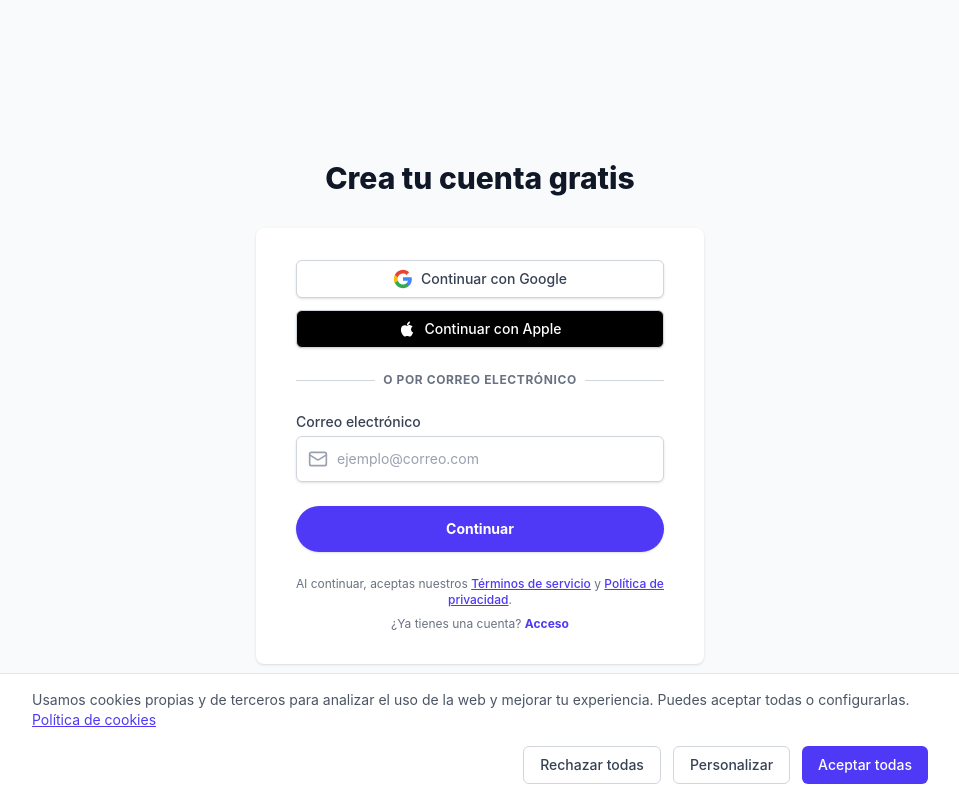
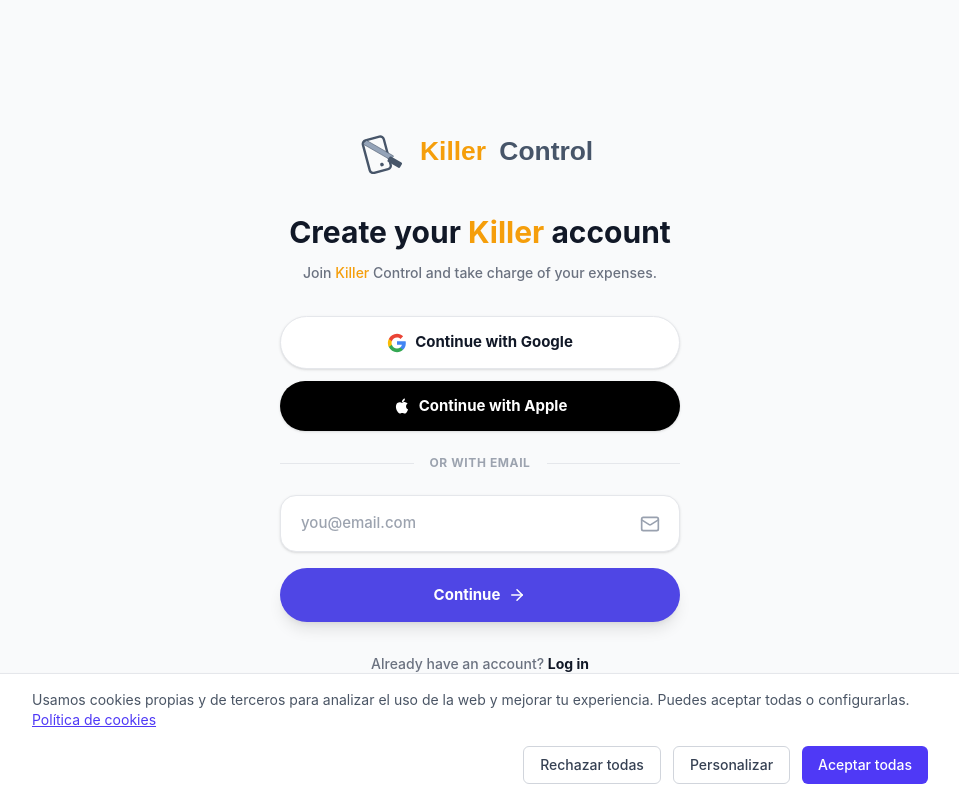
Before and after one commit to ranndoneur26/killer-control, a React (Vite) app: page /signup in a window 1280 px wide. Shown: the whole page, without its empty margins (160-1119 px from the left). Built offline with nearby package versions, Linux system fonts and the light colour scheme; no server answers.

Commit message:
feat: enable real Google, Apple and Email signup logic

```diff
--- a/src/components/SignupPage.jsx
+++ b/src/components/SignupPage.jsx
@@ -1,21 +1,27 @@
-import React, { useState } from 'react';
+import React, { useEffect } from 'react';
 import { useSearchParams, useNavigate } from 'react-router-dom';
-import { api } from '../lib/api';
 import { useToast } from '../hooks/useToast';
-import { Loader2, Mail, CheckCircle2 } from 'lucide-react';
+import { useAuth } from '../hooks/useAuth';
+import { useLanguage } from '../contexts/LanguageContext';
+import { Loader2, Mail, ArrowRight, Eye, EyeOff, ShieldCheck, CheckCircle2, X } from 'lucide-react';
+import { motion, AnimatePresence } from 'framer-motion';
 
+import Logo from './Logo';
+
+/* ── Google SVG ─────────────────────────── */
 const GoogleIcon = () => (
   <svg width="20" height="20" viewBox="0 0 24 24" fill="none">
-    <path d="M22.56 12.25C22.56 11.47 22.49 10.74 22.37 10.04H12V14.22H17.92C17.65 15.6 16.89 16.74 15.72 17.5V20.22H19.26C21.34 18.32 22.56 15.54 22.56 12.25Z" fill="#4285F4"/>
-    <path d="M12 23C14.97 23 17.46 22.02 19.26 20.22L15.72 17.5C14.73 18.16 13.48 18.57 12 18.57C9.13 18.57 6.7 16.63 5.82 14.04H2.17V16.86C3.99 20.46 7.7 23 12 23Z" fill="#34A853"/>
-    <path d="M5.82 14.04C5.59 13.38 5.46 12.7 5.46 12C5.46 11.3 5.59 10.62 5.82 9.96V7.14H2.17C1.42 8.63 1 10.27 1 12C1 13.73 1.42 15.37 2.17 16.86L5.82 14.04Z" fill="#FBBC05"/>
-    <path d="M12 5.43C13.62 5.43 15.06 5.98 16.21 7.07L19.34 3.94C17.45 2.18 14.97 1 12 1C7.7 1 3.99 3.54 2.17 7.14L5.82 9.96C6.7 7.37 9.13 5.43 12 5.43Z" fill="#EA4335"/>
+    <path d="M22.56 12.25C22.56 11.47 22.49 10.74 22.37 10.04H12V14.22H17.92C17.65 15.6 16.89 16.74 15.72 17.5V20.22H19.26C21.34 18.32 22.56 15.54 22.56 12.25Z" fill="#4285F4" />
+    <path d="M12 23C14.97 23 17.46 22.02 19.26 20.22L15.72 17.5C14.73 18.16 13.48 18.57 12 18.57C9.13 18.57 6.7 16.63 5.82 14.04H2.17V16.86C3.99 20.46 7.7 23 12 23Z" fill="#34A853" />
+    <path d="M5.82 14.04C5.59 13.38 5.46 12.7 5.46 12C5.46 11.3 5.59 10.62 5.82 9.96V7.14H2.17C1.42 8.63 1 10.27 1 12C1 13.73 1.42 15.37 2.17 16.86L5.82 14.04Z" fill="#FBBC05" />
+    <path d="M12 5.43C13.62 5.43 15.06 5.98 16.21 7.07L19.34 3.94C17.45 2.18 14.97 1 12 1C7.7 1 3.99 3.54 2.17 7.14L5.82 9.96C6.7 7.37 9.13 5.43 12 5.43Z" fill="#EA4335" />
   </svg>
 );
 
+/* ── Apple SVG ──────────────────────────── */
 const AppleIcon = () => (
   <svg width="18" height="18" viewBox="0 0 24 24" fill="currentColor">
-    <path d="M18.71 19.5c-.83 1.24-1.71 2.45-3.05 2.47-1.34.03-1.77-.79-3.29-.79-1.53 0-2 .77-3.27.82-1.31.05-2.3-1.32-3.14-2.53C4.25 17 2.94 12.45 4.7 9.39c.87-1.52 2.43-2.48 4.12-2.51 1.28-.02 2.5.87 3.29.87.78 0 2.26-1.07 3.8-.91.65.03 2.47.26 3.64 1.98-.09.06-2.17 1.28-2.15 3.81.03 3.02 2.65 4.03 2.68 4.04-.03.07-.42 1.44-1.38 2.83M13 3.5c.73-.83 1.94-1.46 2.94-1.5.13 1.17-.34 2.35-1.04 3.19-.69.85-1.83 1.51-2.95 1.42-.15-1.15.41-2.35 1.05-3.11z"/>
+    <path d="M18.71 19.5c-.83 1.24-1.71 2.45-3.05 2.47-1.34.03-1.77-.79-3.29-.79-1.53 0-2 .77-3.27.82-1.31.05-2.3-1.32-3.14-2.53C4.25 17 2.94 12.45 4.7 9.39c.87-1.52 2.43-2.48 4.12-2.51 1.28-.02 2.5.87 3.29.87.78 0 2.26-1.07 3.8-.91.65.03 2.47.26 3.64 1.98-.09.06-2.17 1.28-2.15 3.81.03 3.02 2.65 4.03 2.68 4.04-.03.07-.42 1.44-1.38 2.83M13 3.5c.73-.83 1.94-1.46 2.94-1.5.13 1.17-.34 2.35-1.04 3.19-.69.85-1.83 1.51-2.95 1.42-.15-1.15.41-2.35 1.05-3.11z" />
   </svg>
 );
 
@@ -23,132 +29,145 @@
   const [searchParams] = useSearchParams();
   const navigate = useNavigate();
   const { addToast } = useToast();
-  const [email, setEmail] = useState('');
-  const [loading, setLoading] = useState(false);
-  const [error, setError] = useState(null);
+  const { t } = useLanguage();
 
   const plan = searchParams.get('plan') || 'free';
   const isPremium = plan === 'premium';
 
-  const handleSignup = async (e) => {
-    e.preventDefault();
-    setError(null);
-    setLoading(true);
+  /* Initialize Auth Hook (Signup mode) */
+  const auth = useAuth(addToast, navigate);
+  const anyLoading = !!auth.loadingBtn;
 
-    if (!email || !/\S+@\S+\.\S+/.test(email)) {
-      setError('Por favor, introduce un email válido.');
-      setLoading(false);
-      return;
+  useEffect(() => {
+    if (plan) {
+      sessionStorage.setItem('selected_plan', plan);
     }
-
-    try {
-      await api.signup(email, plan);
-      // Redirect to check-email with the email in query params for easy display/resend
-      navigate(`/check-email?email=${encodeURIComponent(email)}`);
-    } catch (err) {
-      setError(err.message || 'Error al registrarse. Inténtalo de nuevo.');
-      addToast('error', err.message || 'Error al registrarse.');
-    } finally {
-      setLoading(false);
-    }
-  };
-
-  const handleOAuth = (provider) => {
-    window.location.href = `${import.meta.env.VITE_API_URL || 'http://localhost:3000/api'}/auth/${provider}`;
-  };
+  }, [plan]);
 
   return (
-    <div className="min-h-screen bg-gray-50 flex flex-col justify-center py-12 px-6 lg:px-8">
-      <div className="sm:mx-auto sm:w-full sm:max-w-md">
-        <h2 className="mt-6 text-center text-3xl font-extrabold text-gray-900">
-          {isPremium ? 'Comienza tu prueba Premium' : 'Crea tu cuenta gratis'}
-        </h2>
-        {isPremium && (
-          <p className="mt-2 text-center text-sm text-gray-600 font-medium">
-            4,99 €/mes después del periodo de prueba
-          </p>
-        )}
+    <div className="relative flex flex-col min-h-screen bg-[var(--bg)] text-[var(--text-primary)]">
+
+      {/* Container */}
+      <div className="flex flex-col flex-1 p-6 max-w-md mx-auto w-full justify-center">
+
+        {/* Logo */}
+        <div className="flex justify-center mb-10">
+          <Logo className="h-12" />
         </div>
 
-      <div className="mt-8 sm:mx-auto sm:w-full sm:max-w-md">
-        <div className="bg-white py-8 px-4 shadow rounded-lg sm:px-10">
+        {/* Heading */}
+        <div className="text-center mb-8">
+          <h1 className="text-3xl font-bold mb-3 text-[var(--text-primary)]">
+            {isPremium ? t('login.premium_trial') : <span dangerouslySetInnerHTML={{ __html: t('login.create_account') }} />}
+          </h1>
+          <p className="text-[var(--text-secondary)] text-sm leading-relaxed font-medium">
+            {isPremium ? t('login.premium_subtitle') : <span dangerouslySetInnerHTML={{ __html: t('login.join_subtitle') }} />}
+          </p>
+        </div>
 
-          <div className="space-y-3">
+        {/* ── OAuth ── */}
+        <div className="space-y-3 mb-6">
           <button
-              onClick={() => handleOAuth('google')}
-              className="w-full flex justify-center items-center px-4 py-2 border border-gray-300 shadow-sm text-sm font-medium rounded-md text-gray-700 bg-white hover:bg-gray-50 focus:outline-none focus:ring-2 focus:ring-offset-2 focus:ring-indigo-500 gap-2 transition-colors"
+            onClick={() => auth.handleOAuth('Google')}
+            disabled={anyLoading}
+            className="w-full flex items-center justify-center gap-2 font-bold rounded-full py-3.5 bg-[var(--bg-surface)] text-[var(--text-primary)] border border-[var(--border)] hover:bg-[var(--bg-elevated)] transition shadow-sm disabled:opacity-70"
           >
-              <GoogleIcon /> Continuar con Google
+            {auth.loadingBtn === 'google' ? <Loader2 size={18} className="animate-spin" /> : <><GoogleIcon /> {t('login.google_continue')}</>}
           </button>
           <button
-              onClick={() => handleOAuth('apple')}
-              className="w-full flex justify-center items-center px-4 py-2 border border-gray-300 shadow-sm text-sm font-medium rounded-md text-white bg-black hover:bg-gray-900 focus:outline-none focus:ring-2 focus:ring-offset-2 focus:ring-gray-900 gap-2 transition-colors"
+            onClick={() => auth.handleOAuth('Apple')}
+            disabled={anyLoading}
+            className="w-full flex items-center justify-center gap-2 font-bold rounded-full py-3.5 bg-black text-white hover:bg-gray-900 transition shadow-sm disabled:opacity-70"
           >
-              <AppleIcon /> Continuar con Apple
+            {auth.loadingBtn === 'apple' ? <Loader2 size={18} className="animate-spin" /> : <><AppleIcon /> {t('login.apple_continue')}</>}
           </button>
         </div>
 
-          <div className="mt-6 relative">
-            <div className="absolute inset-0 flex items-center">
-              <div className="w-full border-t border-gray-300" />
-            </div>
-            <div className="relative flex justify-center text-sm">
-              <span className="px-2 bg-white text-gray-500 font-bold uppercase tracking-wider text-xs">
-                O por correo electrónico
+        {/* ── Divider ── */}
+        <div className="flex items-center mb-6">
+          <div className="flex-1 border-t border-[var(--border)]" />
+          <span className="px-4 text-xs text-[var(--text-muted)] font-bold tracking-wider uppercase">
+            {t('login.or_email')}
           </span>
-            </div>
+          <div className="flex-1 border-t border-[var(--border)]" />
         </div>
 
-          <form className="mt-6 space-y-6" onSubmit={handleSignup}>
+        {/* ── Email → Password flow ── */}
+        <form
+          onSubmit={auth.step === 'email' ? auth.handleEmailContinue : auth.handlePasswordSubmit}
+          className="space-y-4"
+        >
+          {/* Email field */}
           <div>
-              <label htmlFor="email" className="block text-sm font-medium text-gray-700">
-                Correo electrónico
-              </label>
-              <div className="mt-1 relative rounded-md shadow-sm">
-                <div className="absolute inset-y-0 left-0 pl-3 flex items-center pointer-events-none">
-                  <Mail className="h-5 w-5 text-gray-400" aria-hidden="true" />
+            <div className="relative">
+              <input
+                type="email"
+                value={auth.email}
+                onChange={e => { auth.setEmail(e.target.value); auth.setEmailError(''); }}
+                placeholder={t('login.email_placeholder')}
+                disabled={auth.step === 'password' || anyLoading}
+                className={`w-full bg-[var(--bg-surface)] text-[var(--text-primary)] rounded-2xl py-4 px-5 pr-12 outline-none border border-[var(--border)] shadow-sm focus:ring-2 focus:ring-[var(--primary)]/20 focus:border-[var(--primary)] transition placeholder-[var(--text-muted)] font-medium ${auth.emailError ? 'border-red-500' : ''}`}
+              />
+              <Mail className="absolute right-5 top-1/2 -translate-y-1/2 text-gray-400" size={20} />
             </div>
-                <input
-                  id="email"
-                  name="email"
-                  type="email"
-                  autoComplete="email"
-                  required
-                  value={email}
-                  onChange={(e) => { setEmail(e.target.value); setError(null); }}
-                  className={`block w-full pl-10 sm:text-sm rounded-md py-3 border ${error ? 'border-red-300 focus:ring-red-500 focus:border-red-500' : 'border-gray-300 focus:ring-indigo-500 focus:border-indigo-500'} placeholder-gray-400 focus:outline-none`}
-                  placeholder="ejemplo@correo.com"
-                  disabled={loading}
-                />
-              </div>
-              {error && <p className="mt-2 text-sm text-red-600 font-medium">{error}</p>}
+            {auth.emailError && <p className="text-xs text-red-400 mt-1 pl-1">{auth.emailError}</p>}
           </div>
 
-            <div>
+          {/* Password field */}
+          <AnimatePresence>
+            {auth.step === 'password' && (
+              <motion.div
+                initial={{ opacity: 0, height: 0 }}
+                animate={{ opacity: 1, height: 'auto' }}
+                className="overflow-hidden"
+              >
+                <div className="relative">
+                  <input
+                    type={auth.showPassword ? 'text' : 'password'}
+                    value={auth.password}
+                    onChange={e => { auth.setPassword(e.target.value); auth.setPassError(''); }}
+                    placeholder={t('login.password_placeholder') || "Crea una contraseña (mín. 8 caract.)"}
+                    autoFocus
+                    disabled={anyLoading}
+                    className={`w-full bg-[var(--bg-surface)] text-[var(--text-primary)] rounded-2xl py-4 px-5 pr-12 outline-none border border-[var(--border)] shadow-sm focus:ring-2 focus:ring-[var(--primary)]/20 focus:border-[var(--primary)] transition font-medium ${auth.passError ? 'border-red-500' : ''}`}
+                  />
+                  <button
+                    type="button"
+                    onClick={() => auth.setShowPassword(v => !v)}
+                    className="absolute right-4 top-1/2 -translate-y-1/2 text-[var(--text-muted)]"
+                  >
+                    {auth.showPassword ? <EyeOff size={19} /> : <Eye size={19} />}
+                  </button>
+                </div>
+                {auth.passError && <p className="text-xs text-red-400 mt-1 pl-1">{auth.passError}</p>}
+              </motion.div>
+            )}
+          </AnimatePresence>
+
+          {/* CTA */}
           <button
             type="submit"
-                disabled={loading}
-                className="w-full flex justify-center py-3 px-4 border border-transparent rounded-full shadow-sm text-sm font-bold text-white bg-indigo-600 hover:bg-indigo-700 focus:outline-none focus:ring-2 focus:ring-offset-2 focus:ring-indigo-500 disabled:opacity-70 disabled:cursor-not-allowed transition-all"
+            disabled={anyLoading}
+            className="w-full flex items-center justify-center gap-2 font-bold rounded-full py-4 bg-[var(--primary)] text-white hover:opacity-90 transition shadow-lg shadow-[var(--primary)]/20 disabled:opacity-70"
           >
-                {loading ? <Loader2 className="animate-spin h-5 w-5" /> : 'Continuar'}
+            {auth.loadingBtn === 'email' ? <Loader2 size={18} className="animate-spin" /> : (
+              auth.step === 'email' ? <>{t('login.continue')} <ArrowRight size={18} /></> : t('login.signup_btn')
+            )}
           </button>
-            </div>
         </form>
 
-          <div className="mt-6 text-center text-xs text-gray-500 space-y-2">
-            <p>
-              Al continuar, aceptas nuestros{' '}
-              <a href="#" className="font-medium text-indigo-600 hover:text-indigo-500 underline">Términos de servicio</a>
-              {' '}y{' '}
-              <a href="#" className="font-medium text-indigo-600 hover:text-indigo-500 underline">Política de privacidad</a>.
+        {/* Footer Link */}
+        <div className="mt-8 text-center">
+          <p className="text-sm text-[var(--text-secondary)] font-medium">
+            {t('login.already_account')}{' '}
+            <button
+              type="button"
+              onClick={() => navigate('/login')}
+              className="text-[var(--text-primary)] font-bold hover:text-[var(--primary)] transition"
+            >
+              {t('login.login_link')}
+            </button>
           </p>
-            <p>
-              ¿Ya tienes una cuenta?{' '}
-              <a href="/login" className="font-bold text-indigo-600 hover:text-indigo-500">
-                Acceso
-              </a>
-            </p>
-          </div>
         </div>
       </div>
     </div>
```
Lines whose indentation alone changed are shown as unchanged.
